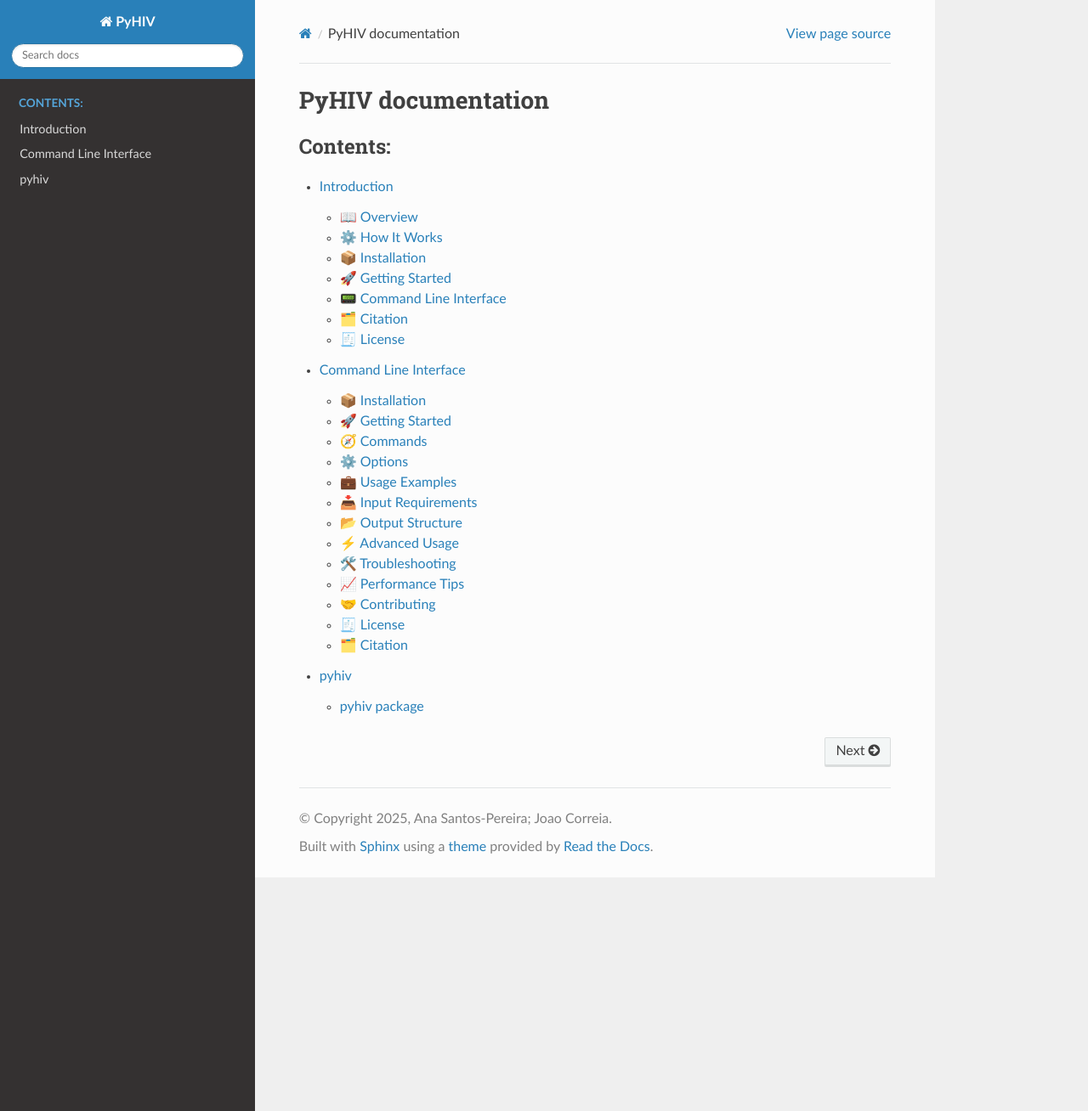
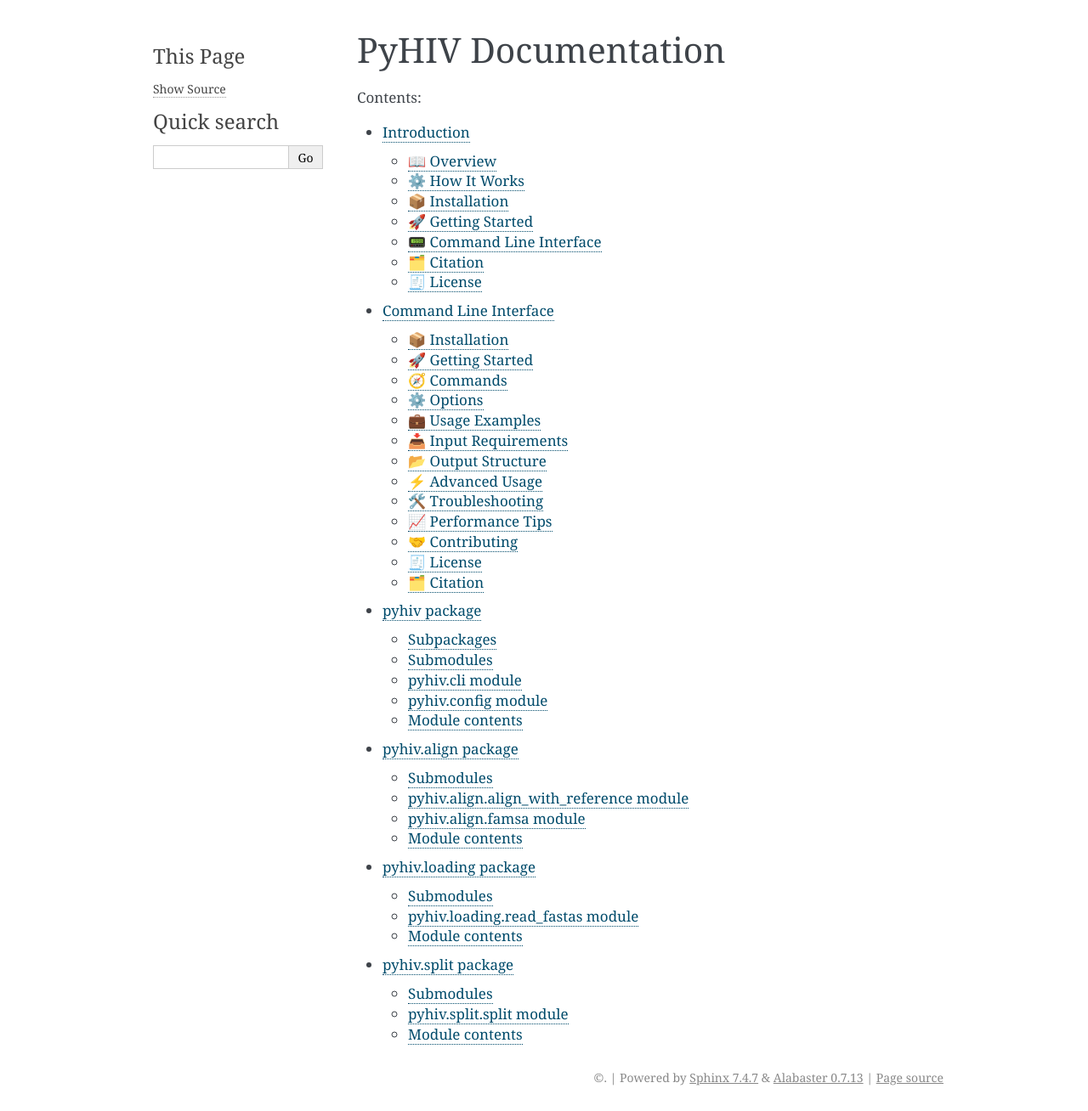
Before and after one commit to anaapspereira/PyHIV, a Sphinx documentation site: the page built from docs/source/index.rst, in a window 1280 px wide and 1308 px high. Shown: the whole window at 85% size. Built offline with Sphinx 7.4.7, drawn with Linux system fonts in a browser that asks for light colours.

Commit message:
[UPDATE] sphinx docs

```diff
--- a/docs/source/conf.py
+++ b/docs/source/conf.py
@@ -3,29 +3,29 @@
 # For the full list of built-in configuration values, see the documentation:
 # https://www.sphinx-doc.org/en/master/usage/configuration.html
 
+# -- Project information -----------------------------------------------------
+# https://www.sphinx-doc.org/en/master/usage/configuration.html#project-information
+
 import os
 import sys
 sys.path.insert(0, os.path.abspath('../../src'))
 
-# -- Project information -----------------------------------------------------
-# https://www.sphinx-doc.org/en/master/usage/configuration.html#project-information
-
 project = 'PyHIV'
-copyright = '2025, Ana Santos-Pereira; Joao Correia'
 author = 'Ana Santos-Pereira; Joao Correia'
 release = '0.0.3'
 
-# -- General configuration ---------------------------------------------------
-# https://www.sphinx-doc.org/en/master/usage/configuration.html#general-configuration
-
 extensions = [
     'sphinx.ext.autodoc',
-    'sphinx.ext.napoleon',  # For Google/NumPy-style docstrings
-    'sphinx.ext.viewcode',
-    'myst_parser',          # Support for Markdown files
+    'sphinx.ext.napoleon',       # for Google/NumPy docstrings
+    'sphinx.ext.viewcode',       # links to source code
+    'sphinx.ext.autosummary',    # auto-generate module summaries
+    'myst_parser',               # Markdown support if needed
 ]
 
-# -- Autodoc settings --------------------------------------------------------
+templates_path = ['_templates']
+exclude_patterns = []
+
+# Autodoc settings
 autodoc_default_options = {
     'members': True,
     'undoc-members': True,
@@ -33,13 +33,5 @@ autodoc_default_options = {
 }
 autodoc_typehints = "description"
 
-templates_path = ['_templates']
-exclude_patterns = []
-
-
-
-# -- Options for HTML output -------------------------------------------------
-# https://www.sphinx-doc.org/en/master/usage/configuration.html#options-for-html-output
-
-html_theme = 'sphinx_rtd_theme'
-html_static_path = ['_static']
+# Autosummary settings
+autosummary_generate = True
--- a/docs/source/index.rst
+++ b/docs/source/index.rst
@@ -1,17 +1,20 @@
 .. PyHIV documentation master file, created by
-   sphinx-quickstart on Wed Oct  8 15:30:30 2025.
+   sphinx-quickstart on Thu Oct 16 13:54:45 2025.
    You can adapt this file completely to your liking, but it should at least
    contain the root `toctree` directive.
 
-PyHIV documentation
+PyHIV Documentation
 ===================
+
 
 .. toctree::
    :maxdepth: 2
    :caption: Contents:
 
    Introduction <manual_docs/PyHIV>
-
    Command Line Interface <manual_docs/CLI>
 
-   modules
+   pyhiv
+   pyhiv.align
+   pyhiv.loading
+   pyhiv.split
```
